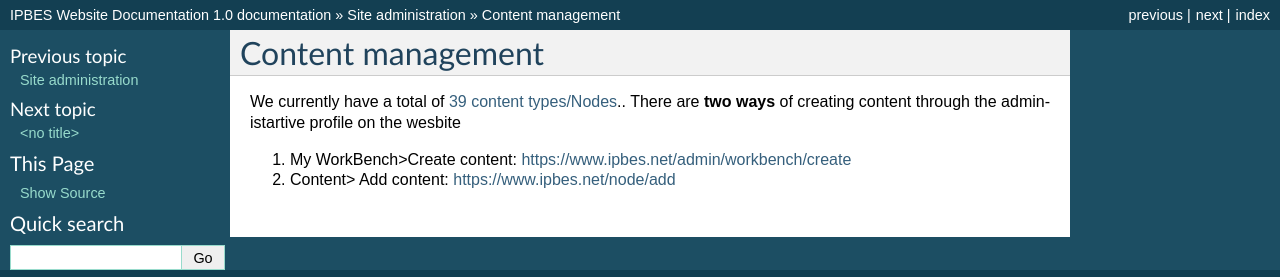
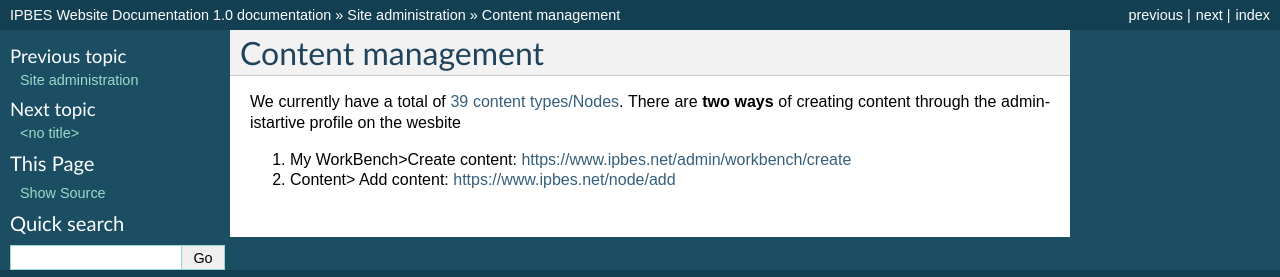
Before and after one commit to ipbes/ipbeswebdocs, a Sphinx documentation site: the page built from docs/administration/content.rst, in a window 1280 px wide. Shown: the top 277 px of the page. Built offline with Sphinx 7.4.7, drawn with Linux system fonts in a browser that asks for light colours; pages that are not in the unit, such as notebooks, are missing from menus.

```diff
--- a/docs/administration/content.rst
+++ b/docs/administration/content.rst
@@ -1,7 +1,7 @@
 Content management
 ------------------
 
-We currently have a total of `39 content types/Nodes <https://ipbes-docs.readthedocs.io/en/latest/annex/nodes/index.html>`_.. There are **two ways** of creating content through the administartive profile on the wesbite
+We currently have a total of `39 content types/Nodes <https://ipbes-docs.readthedocs.io/en/latest/annex/nodes/index.html>`_. There are **two ways** of creating content through the administartive profile on the wesbite
 
 1. My WorkBench>Create content: https://www.ipbes.net/admin/workbench/create
 
```
